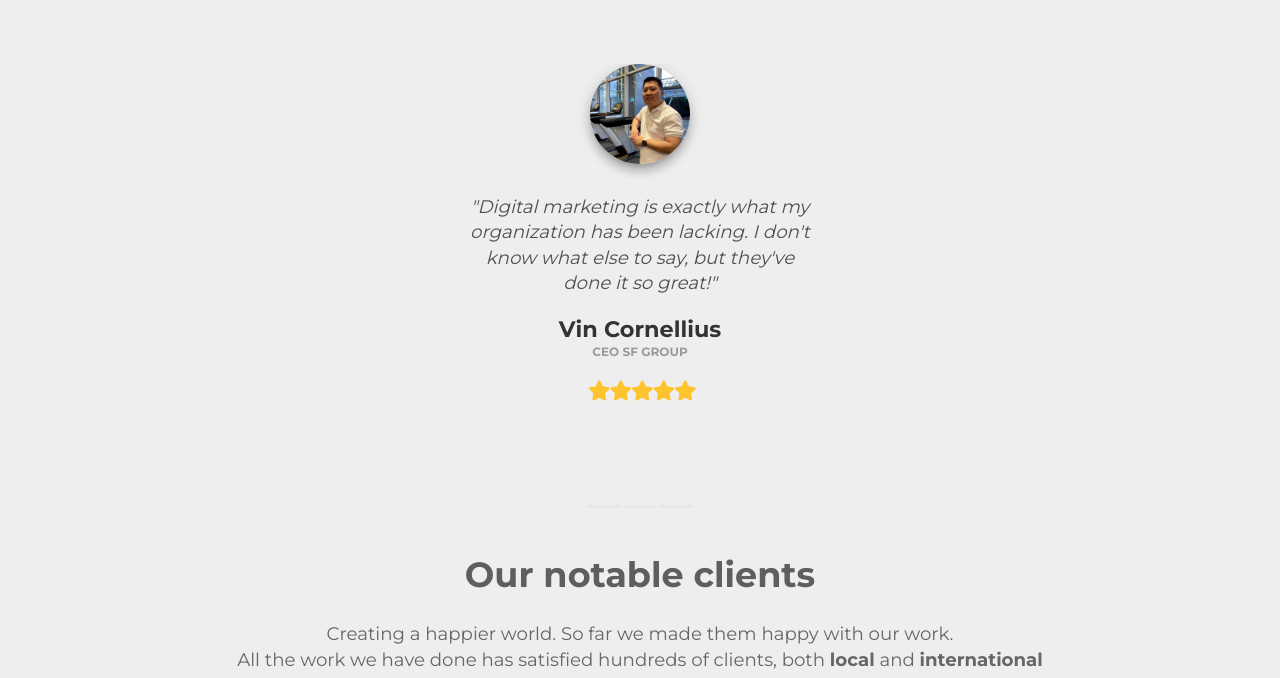
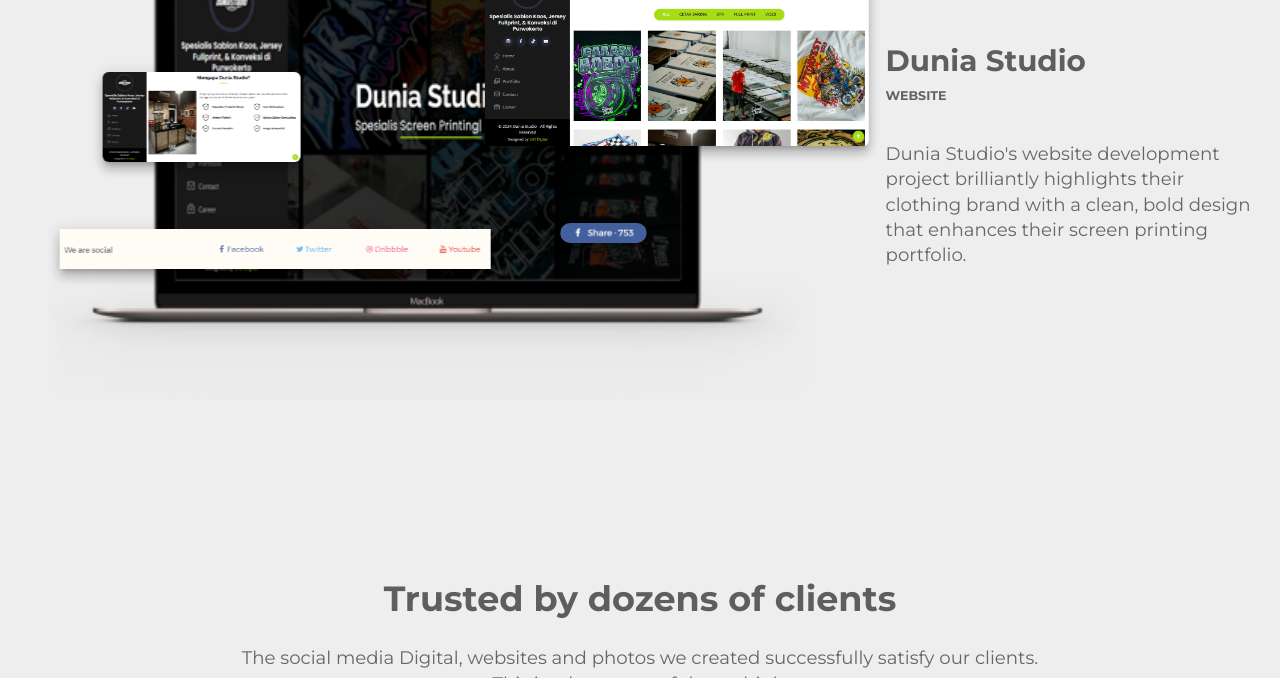
Before and after one commit to juans-site/ulodigital, a plain HTML site: page index.html in a window 1280 px wide. Shown: the part 6412-7090 px from the top of the page. Drawn offline with nearby package versions, Linux system fonts and the light colour scheme.

Commit message:
Update Dunia Studio Website

```diff
--- a/index.html
+++ b/index.html
@@ -2334,6 +2334,32 @@
       <!--/intro-->
     </div>
 
+    <div class="section section-content section-components section-gray" id="portfolio">
+      <div class="row align-items-center">
+        <div class="col-md-6 ml-auto">
+          <div class="image-container">
+            <img class="components-macbook" src="./assets/img/presentation-page/laptop-basic-2.png" alt="" />
+            <img class="table-img" src="./assets/img/presentation-page/DuniaStudioPortfolio.PNG" alt="" />
+            <img class="share-btn-img" src="./assets/img/presentation-page/share-btn.png" alt="" />
+            <img class="coloured-card-btn-img" src="./assets/img/presentation-page/logo-dunia-studio.jpg" alt="" />
+            <img class="coloured-card-img" style="position:absolute; z-index: 999999999;" src="./assets/img/presentation-page/DuniaStudioProfile.PNG" alt="" />
+            <img class="social-img" src="./assets/img/presentation-page/social-row.png" alt="" />
+            <img class="pin-btn-img" src="./assets/img/presentation-page/pin-btn.png" alt="" />
+          </div>
+        </div>
+        <div class="col-md-4 ml-auto mr-auto">
+          <div class="container basic-container">
+            <h3 class="title">Dunia Studio</h3>
+            <h6 class="category">website</h6>
+            <h5 class="description">Dunia Studio's website development project brilliantly highlights their
+              clothing brand with a clean, bold design that enhances their screen printing portfolio.</h5>
+          </div>
+        </div>
+
+
+      </div>
+    </div>
+
     <div class="section section-testimonials section-gray" id="testimonials">
       <div class="row">
         <div class="col-md-8 ml-auto mr-auto text-center">
```
Also changed, not shown: assets/css/paper-kit.css, assets/img/presentation-page/DuniaStudioHomepage.PNG (added), assets/img/presentation-page/DuniaStudioPortfolio.PNG (added), assets/img/presentation-page/DuniaStudioProfile.PNG (added), assets/img/presentation-page/laptop-basic-2.png (added), assets/img/presentation-page/logo-dunia-studio.jpg (added), 1 other file.
